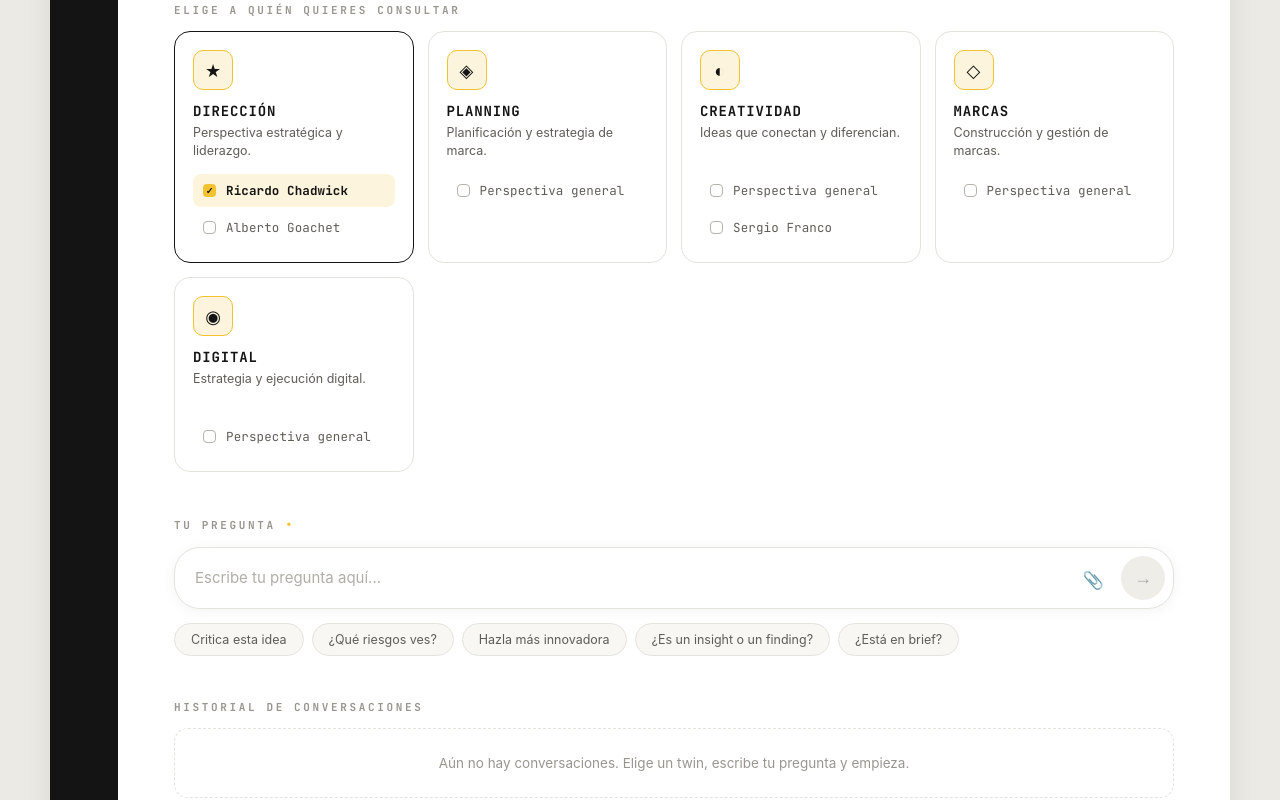
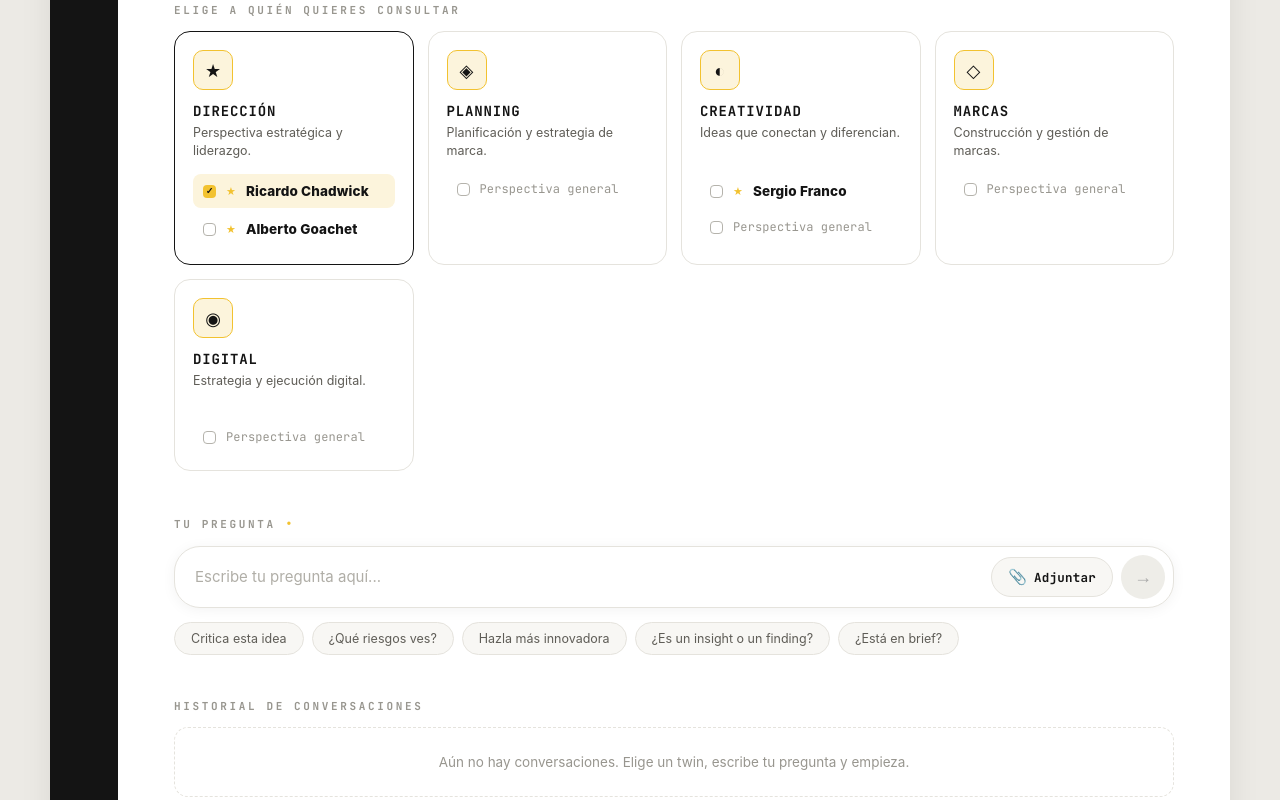
Before and after one commit to nicoleanaya1632-blip/sparring, a Next.js app: page / in a window 1280 px wide. Shown: the part 435-1235 px from the top of the page. Built offline with nearby package versions, Linux system fonts and the light colour scheme.

Commit message:
Update page.js

```diff
--- a/app/page.js
+++ b/app/page.js
@@ -704,7 +704,10 @@ function ChatView({ conv, typingTwinKey, onBack, onSend, onAddTwin }) {
 
 // ─── TARJETA DE ÁREA ─────────────────────────────────────────────────────────
 function AreaCard({ areaId, area, selected, onToggle }) {
-  var memberIds = Object.keys(area.members);
+  // Twins nombrados primero; "Perspectiva general" siempre al final
+  var memberIds = Object.keys(area.members).sort(function(a, b) {
+    return (a === "generic" ? 1 : 0) - (b === "generic" ? 1 : 0);
+  });
   var anySelected = memberIds.some(function(m) { return selected.includes(selectionKey(areaId, m)); });
   return (
     <div className="fa-card" style={{
@@ -724,9 +727,10 @@ function AreaCard({ areaId, area, selected, onToggle }) {
           var member = area.members[memberId];
           var key = selectionKey(areaId, memberId);
           var isOn = selected.includes(key);
+          var isNamed = memberId !== "generic";
           return (
             <button key={memberId} onClick={function() { onToggle(key); }} style={{
-              display: "flex", alignItems: "center", gap: 10, padding: "8px 10px",
+              display: "flex", alignItems: "center", gap: 10, padding: isNamed ? "9px 10px" : "7px 10px",
               border: "none", borderRadius: 8,
               background: isOn ? YELLOW_TINT : "transparent",
               cursor: "pointer", textAlign: "left", width: "100%", transition: "background 0.1s",
@@ -738,7 +742,14 @@ function AreaCard({ areaId, area, selected, onToggle }) {
                 display: "inline-flex", alignItems: "center", justifyContent: "center",
                 flexShrink: 0, fontSize: 9, color: INK, fontWeight: 900,
               }}>{isOn ? "✓" : ""}</span>
-              <span style={{ color: isOn ? INK : TEXT_DIM, fontWeight: isOn ? 700 : 500, fontSize: 12.5, fontFamily: MONO, letterSpacing: "0.01em" }}>{member.name}</span>
+              {isNamed && <span style={{ color: YELLOW, fontSize: 11, flexShrink: 0, lineHeight: 1 }}>★</span>}
+              <span style={{
+                color: isNamed ? INK : (isOn ? INK : TEXT_MUTED),
+                fontWeight: isNamed ? 800 : 500,
+                fontSize: isNamed ? 13.5 : 12,
+                fontFamily: isNamed ? SANS : MONO,
+                letterSpacing: "0.01em",
+              }}>{member.name}</span>
             </button>
           );
         })}
@@ -1227,12 +1238,18 @@ export default function Home() {
                       padding: "10px 0", maxHeight: 200,
                     }}
                   />
-                  <button onClick={function() { setShowAttach(!showAttach); }} className="fa-hover" title="Adjuntar material" style={{
-                    width: 40, height: 40, borderRadius: "50%", border: "none",
-                    background: (showAttach || fileName) ? YELLOW_TINT : "transparent",
-                    cursor: "pointer", fontSize: 17, color: TEXT_DIM, flexShrink: 0,
-                    display: "flex", alignItems: "center", justifyContent: "center",
-                  }}>📎</button>
+                  <button onClick={function() { setShowAttach(!showAttach); }} className="fa-chip" title="Adjuntar material (PDF, PPTX, imagen...)" style={{
+                    display: "flex", alignItems: "center", gap: 7,
+                    padding: "0 16px", height: 40, borderRadius: 999,
+                    border: "1px solid " + ((showAttach || fileName) ? YELLOW : BORDER),
+                    background: (showAttach || fileName) ? YELLOW_TINT : SURFACE,
+                    cursor: "pointer", flexShrink: 0, alignSelf: "center",
+                  }}>
+                    <span style={{ fontSize: 15 }}>📎</span>
+                    <span style={{ fontSize: 12.5, fontFamily: MONO, fontWeight: 700, color: INK, letterSpacing: "0.02em" }}>
+                      {fileName ? "1 adjunto" : "Adjuntar"}
+                    </span>
+                  </button>
                   <button onClick={runEvaluation} disabled={!canRun} className={canRun ? "fa-send" : ""} style={{
                     width: 44, height: 44, borderRadius: "50%",
                     background: canRun ? YELLOW : "#eeede8",
```
